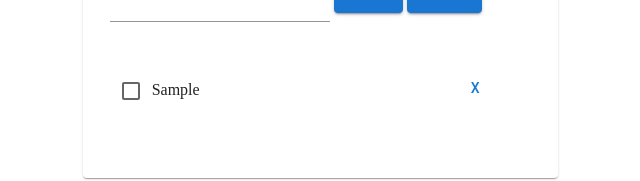
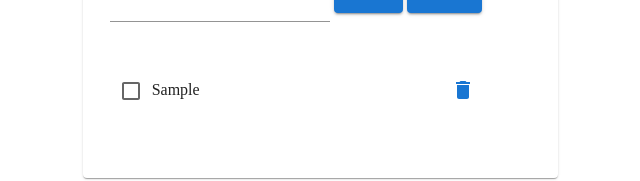
Before and after one commit to isabel-git/react-todo-list, a React (Create React App) app: page / in a window 1280 px wide. Both pictures are taken after typing "Sample" into the empty fields and a click on the button "SEND". Shown: the part 147-328 px from the top of the page, without its empty margins (320-960 px from the left). Built offline with nearby package versions, Linux system fonts and the light colour scheme.

Commit message:
Update ToDoItem.tsx

```diff
--- a/src/components/ToDoItem.tsx
+++ b/src/components/ToDoItem.tsx
@@ -1,7 +1,9 @@
 import { useState } from "react";
-import Button from "@mui/material/Button";
+// import Button from "@mui/material/Button";
 import Checkbox from "@mui/material/Checkbox";
 import Grid from "@mui/material/Grid";
+import IconButton from "@mui/material/IconButton";
+import DeleteIcon from "@mui/icons-material/Delete";
 
 export type ToDoItemProps = {
   todo: string;
@@ -26,7 +28,9 @@
       </Grid>
 
       <Grid item xs={4}>
-        <Button onClick={() => onDelete(index)}>X</Button>
+        <IconButton aria-label="delete" color="primary" onClick={() => onDelete(index)}>
+          <DeleteIcon />
+        </IconButton>
       </Grid>
     </Grid>
   );
```
